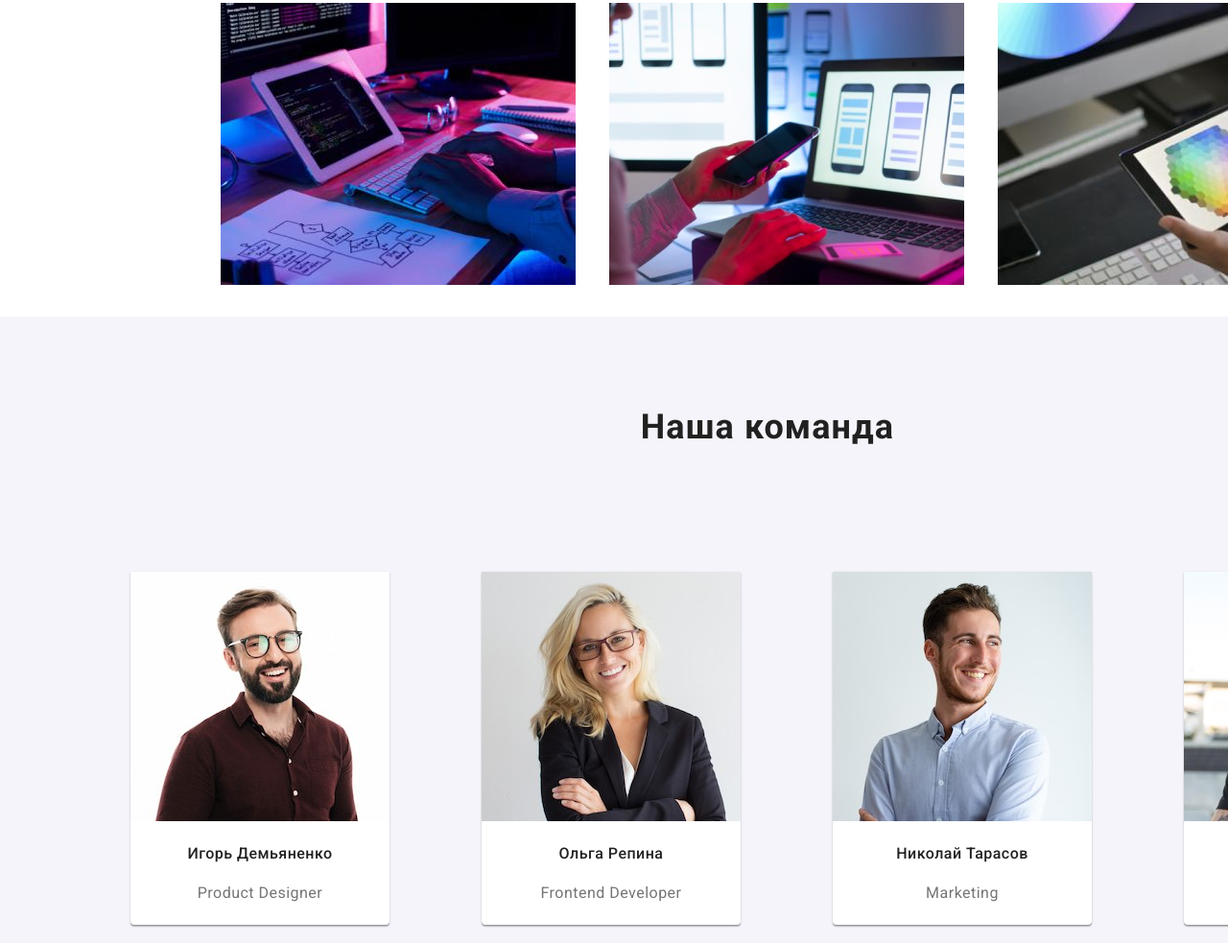
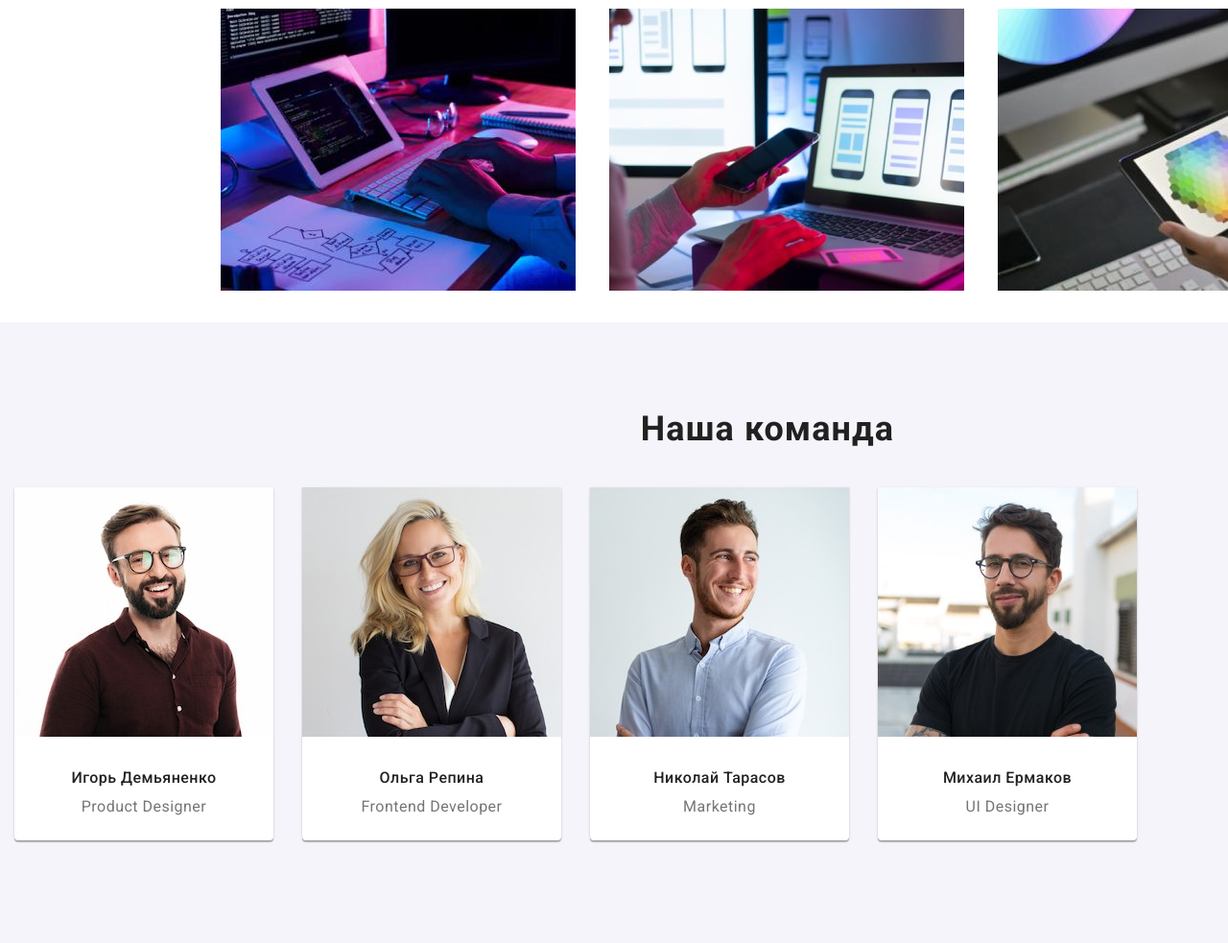
Before and after one commit to 11sergii11/goit-markup-hw-03, a plain HTML site: page index.html in a window 1280 px wide. Shown: the part 1197-2180 px from the top of the page at 96% size. Drawn offline with nearby package versions, Linux system fonts and the light colour scheme.

Commit message:
Update styles.css

```diff
--- a/css/styles.css
+++ b/css/styles.css
@@ -188,10 +188,14 @@ li {
   letter-spacing: 0.03em;
   color: var(--text-sekond-color);
 }
+.pic {
+  width: 1220px;
+  display: flex;
+  justify-content: space-between;
+  margin: auto;
+}
 .mishion {
-  display: flex;
-  justify-content: center;
-  padding-top: 94px;
+    padding-top: 94px;
   font-family: 'Roboto';
   font-style: normal;
   font-weight: 700;
@@ -200,41 +204,32 @@ li {
   text-align: center;
   letter-spacing: 0.03em;
   color: var(--sekond-brand-color);
-}
-.pic {
-  width: 1220px;
-  display: flex;
-  justify-content: space-between;
-  margin: auto;
+  padding-top: 90px;
+  padding-bottom: 10px;
 }
 .team {
   background-color: var(--background-second-color);
-  /*padding-bottom: 94px;
- padding-top: 186px; */
+  width: 1600px;
+  height: 650px;
 }
-
 .team-box {
-  box-sizing: border-box;
   width: 1600px;
-  /* height: 648px; */
   display: flex;
-  justify-content: space-evenly;
-  padding-bottom: 94px;
-  padding-top: 100px;
+  justify-content: centr;
+  padding-left: 0px;
   /* background-color: #2196f3; */
 }
 .team-box-unit {
   width: 270px;
   height: 368px;
-
   background: #ffffff;
   box-shadow: 0px 1px 3px rgba(0, 0, 0, 0.12), 0px 1px 1px rgba(0, 0, 0, 0.14),
     0px 2px 1px rgba(0, 0, 0, 0.2);
   border-radius: 0px 0px 4px 4px;
+  margin: 0 15px 0 15px;
 }
 .soname {
-  display: flex;
-  justify-content: center;
+  text-align: center;
   font-family: 'Roboto';
   font-style: normal;
   font-weight: 500;
@@ -242,16 +237,15 @@ li {
   line-height: 1.19;
   letter-spacing: 0.03em;
   color: var(--sekond-brand-color);
+  margin-top: 30px;
 }
 .job {
-  display: flex;
-  justify-content: center;
+  text-align: center;
   font-family: 'Roboto';
   font-style: normal;
   font-weight: 400;
   font-size: 16px;
-  line-height: 1.19;
-  /* text-align: center; */
+  line-height: 0;
   letter-spacing: 0.03em;
   color: var(--text-sekond-color);
 }
```
